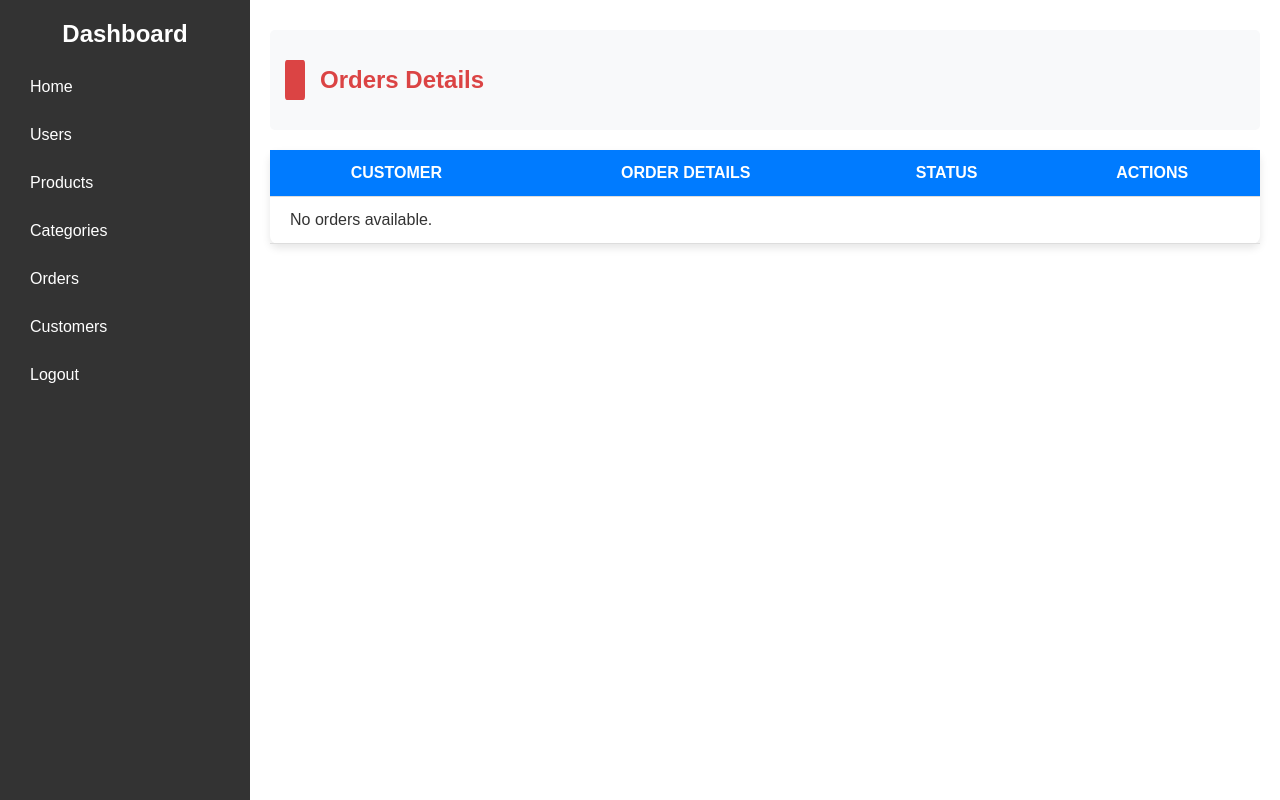
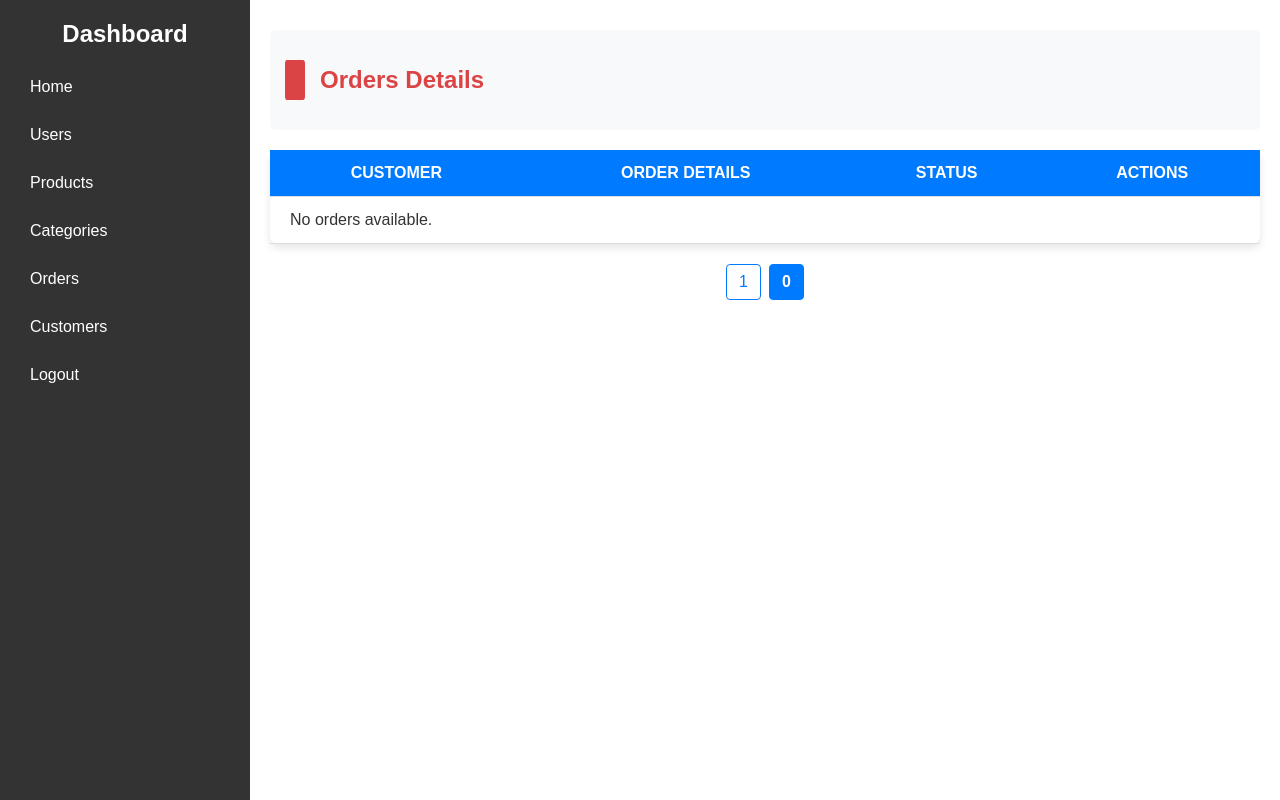
Before and after one commit to Yona2803/Symfony_eCom, a Symfony app: template templates/items/orderPage.html.twig in a window 1280 px wide. Run offline with Twig, Linux system fonts and the light colour scheme; the template is opened without the code that fills it, so the values that code supplies are empty; some libraries are stand-ins or nearby versions.

Commit message:
add pagination in orders

```diff
--- a/public/css/orderPageStyle.css
+++ b/public/css/orderPageStyle.css
@@ -370,3 +370,35 @@ tbody tr td:last-child {
         padding: 8px;
     }
 }
+
+
+
+
+
+
+.pagesNumber {
+    display: flex;
+    justify-content: center;
+    margin-top: 20px;
+    gap: 8px; /* Adds space between pagination links */
+}
+
+.pagesNumber a {
+    text-decoration: none;
+    color: #007BFF; /* Default link color */
+    padding: 8px 12px;
+    border: 1px solid #007BFF;
+    border-radius: 4px;
+    transition: background-color 0.3s ease, color 0.3s ease;
+}
+
+.pagesNumber a:hover {
+    background-color: #007BFF;
+    color: #fff;
+}
+
+.pagesNumber a.active {
+    background-color: #007BFF;
+    color: #fff;
+    font-weight: bold;
+}
--- a/src/Service/OrdersService.php
+++ b/src/Service/OrdersService.php
@@ -10,7 +10,7 @@ use Doctrine\ORM\EntityManagerInterface;
 class OrdersService
 {
 
-    function __construct(
+    public function __construct(
         private OrdersRepository $ordersRepository,
         private OrderDetailsRepository $orderDetailsRepository,
         private OrderStatusRepository $orderStatusRepository,
--- a/templates/items/orderPage.html.twig
+++ b/templates/items/orderPage.html.twig
@@ -16,10 +16,6 @@
 		{# include loading message page #}
 		{{ include('items/LoadingMessage.html.twig') }}
 
-
-		{# <div id="loadingMessage" style="display: none;">
-			<div class="loader">Loading...</div>
-		</div> #}
 
 
 		<div class="main-content">
@@ -57,7 +53,6 @@
 				<thead>
 					<tr>
 						<th>Customer</th>
-						{# <th>Product Information</th> #}
 						<th>Order Details</th>
 						<th>Status</th>
 						<th>Actions</th>
@@ -65,7 +60,6 @@
 				</thead>
 				<tbody>
 					{% for order in orders %}
-						{# <tr class="order-row" id="order-{{ order.orderId }}" style="{% if order.statusName == 'PENDING' %}background-color: pink; {% else %}background-color: rgb(177, 225, 192);{% endif %}"> #}
 						<tr id="order-{{ order.orderId }}" class="order-row" data-status="{{ order.statusName }}" style="{% if order.statusName != 'DELIVERED' %}background-color: pink; {% else %}background-color: rgb(165, 220, 183);{% endif %}">
 							<td>
 								<strong>ID:</strong>
@@ -101,14 +95,9 @@
 							<td class="cellOrderStatus">
 								<span id="statusName-{{ order.orderId}}">{{ order.statusName }}</span>
 								<br>
-								{# {% if order.statusName == "PREPARING" %}
-										<button type="button" id="btnComplete-{{ order.orderId }}" class="btn-mark-Complete" onclick="changeOrderStatus({{ order.orderId }})">DELIVERED</button>
-									{% endif %}
-									<br> #}
 
 								{# dropdown #}
-								<div class="dropdown-container">
-									<div class="dropdown">
+									<div class="dropdown-container"> <div class="dropdown">
 										<button class="dropbtn">Change Status
 											<svg width="8" height="8" viewbox="0 0 8 8" fill="none" xmlns="http://www.w3.org/2000/svg">
 												<path d="M4 6.5L4 1M7 4.5L4 7.5L1 4.5" stroke="rgb(24, 74, 72, 0.5)" stroke-linecap="round" stroke-linejoin="round"/>
@@ -164,7 +153,19 @@
 					{% endfor %}
 				</tbody>
 			</table>
+
+			<div class="pagesNumber">
+				{% for i in 1..totalPages %}
+					<a href="{{ path('orders-list', {'page': i}) }}" class="{{ i == currentPage ? 'active' : '' }}">
+						{{ i }}
+					</a>
+				{% endfor %}
 			</div>
+
+		</div>
+
+
+
 
 		<script>
 			function deleteOrder(orderId) {
```
Also changed, not shown: src/Controller/OrdersController.php (+18 -10 lines), src/Repository/OrdersRepository.php (+52 -13 lines). Lines whose indentation alone changed are shown as unchanged.
